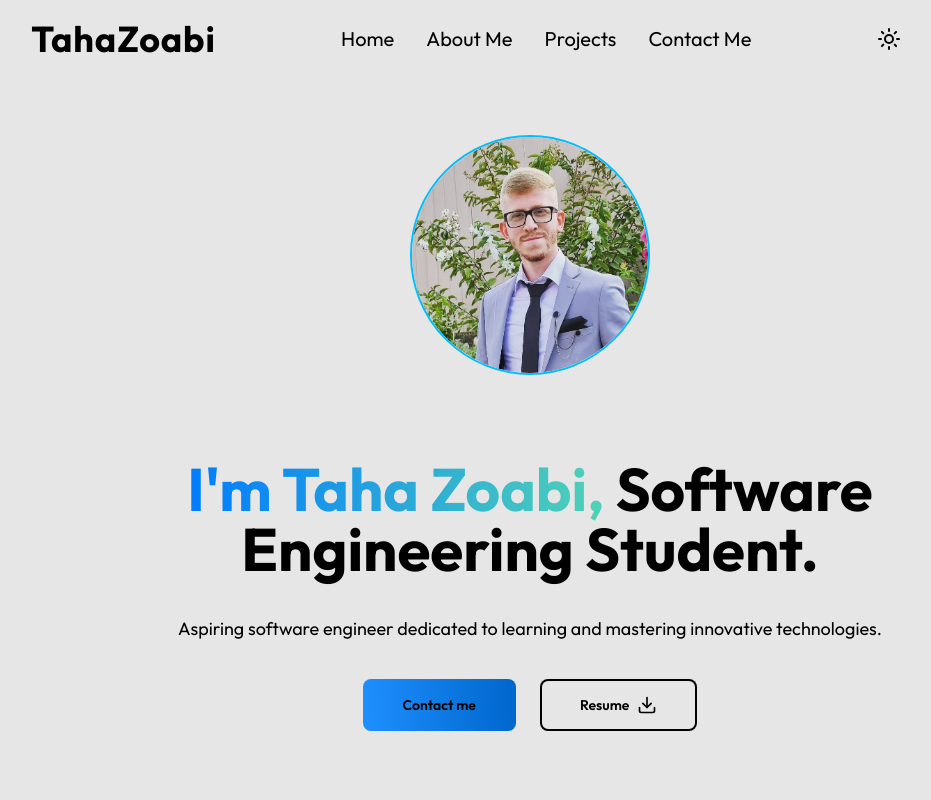
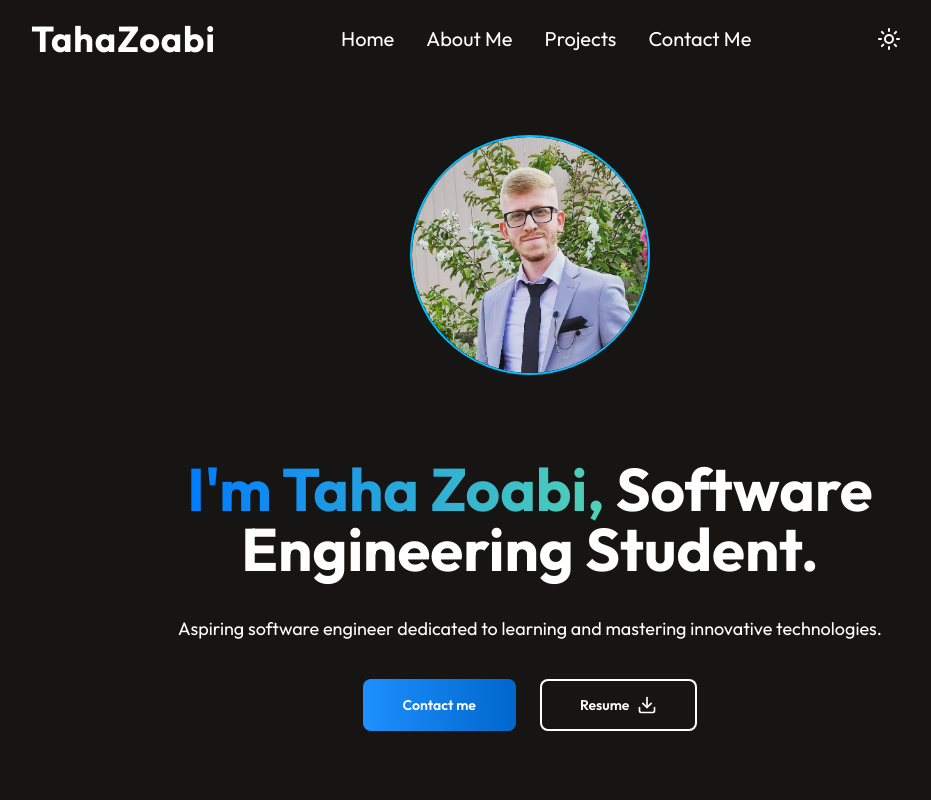
Before and after one commit to dpaulos6/portfolio, a React (Vite) app: page / in a window 1280 px wide. Shown: the top 800 px of the page, without its empty margins (110-1041 px from the left). Built offline with nearby package versions, Linux system fonts and the light colour scheme.

Commit message:
feat: update theme

```diff
--- a/src/index.css
+++ b/src/index.css
@@ -8,18 +8,19 @@
   --primary: 211 100% 50%;
   --secondary: 167 59% 57%;
   --accent: 195 100% 50%;
-  --background: 0 0% 90%;
-  --foreground: 0 0% 0%;
-}
-.dark {
-  --primary: 211 100% 50%;
-  --secondary: 167 59% 57%;
-  --accent: 195 100% 50%;
   --background: 40 7% 8%;
   --foreground: 0 0% 100%;
 }
 
+.light {
+  --primary: 211 100% 50%;
+  --secondary: 167 59% 57%;
+  --accent: 195 100% 50%;
+  --background: 0 0% 90%;
+  --foreground: 0 0% 0%;
+}
+
 body {
-  @apply bg-background text-foreground flex min-h-screen flex-col;
+  @apply bg-background text-foreground flex min-h-screen flex-col overflow-x-hidden;
   font-family: 'Outfit', serif;
 }
```
